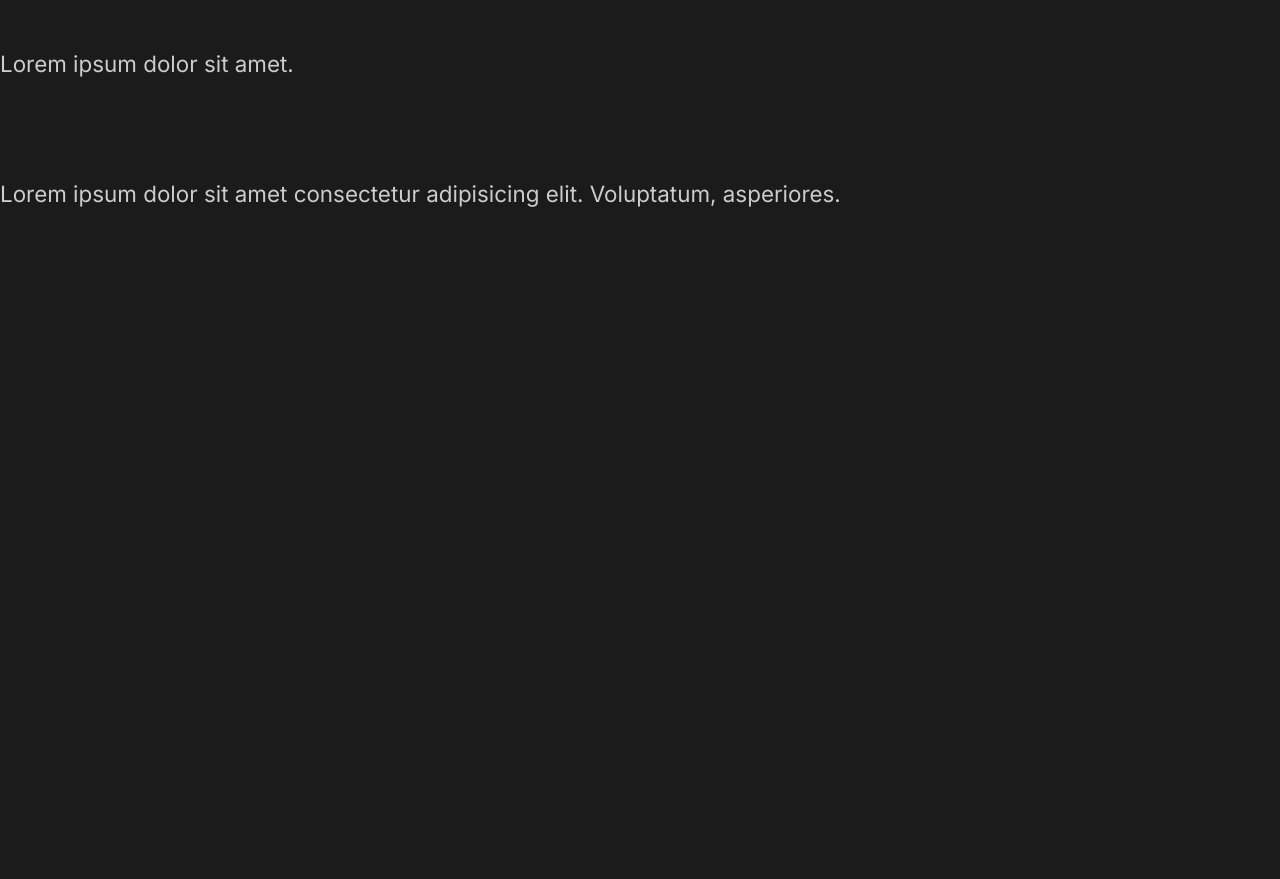
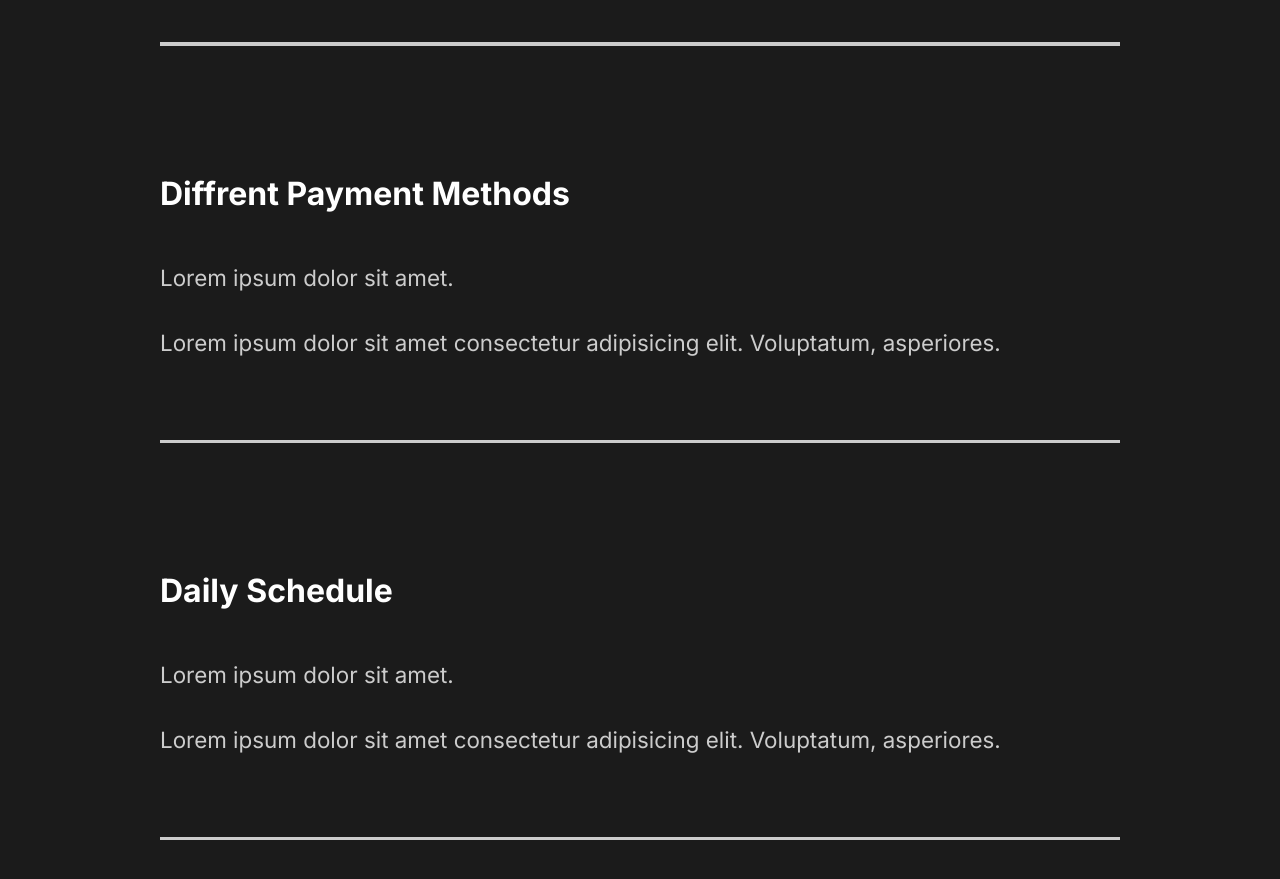
Before and after one commit to galica9999/capture, a React (Create React App) app: page / in a window 1280 px wide. Shown: the part 3006-3885 px from the top of the page. Before the commit the page ends 3265 px from the top, so only its background shows below. Built offline with nearby package versions, Linux system fonts and the light colour scheme.

Commit message:
styled faq section

```diff
--- a/src/components/FaqSection.js
+++ b/src/components/FaqSection.js
@@ -1,8 +1,10 @@
 import React from "react";
+import styled from "styled-components";
+import { About, Description, Image, Hide } from "../styles";
 
 const FaqSection = () => {
     return (
-        <div className="faq">
+        <Faq>
             <h2>
                 Any questions <span>FAQ</span>
             </h2>
@@ -15,6 +17,7 @@ const FaqSection = () => {
                         Voluptatum, asperiores.
                     </p>
                 </div>
+                <div className="faq-line"></div>
             </div>
             <div className="question">
                 <h4>What products do you offer?</h4>
@@ -25,6 +28,7 @@ const FaqSection = () => {
                         Voluptatum, asperiores.
                     </p>
                 </div>
+                <div className="faq-line"></div>
             </div>
             <div className="question">
                 <h4>Diffrent Payment Methods</h4>
@@ -35,6 +39,7 @@ const FaqSection = () => {
                         Voluptatum, asperiores.
                     </p>
                 </div>
+                <div className="faq-line"></div>
             </div>
             <div className="question">
                 <h4>Daily Schedule</h4>
@@ -45,9 +50,37 @@ const FaqSection = () => {
                         Voluptatum, asperiores.
                     </p>
                 </div>
+                <div className="faq-line"></div>
             </div>
-        </div>
+        </Faq>
     );
 };
 
+const Faq = styled(About)`
+    display: block;
+    span {
+        display: block;
+    }
+    h2 {
+        padding-bottom: 2rem;
+        font-weight: lighter;
+    }
+    .faq-line {
+        background: #cccccc;
+        height: 0.2rem;
+        margin: 2rem 0rem;
+        width: 100%;
+    }
+    .question {
+        padding: 3rem 0rem;
+        cursor: 2rem 0rem;
+    }
+    .answer {
+        padding: 2rem 0rem;
+        p {
+            padding: 1rem 0rem;
+        }
+    }
+`;
+
 export default FaqSection;
--- a/src/components/GlobalStyle.js
+++ b/src/components/GlobalStyle.js
@@ -36,6 +36,7 @@ const GlobalStyle = createGlobalStyle`
         }
         h4{
             font-weight: bold;
+            font-size: 2rem;
         }
         span{
             font-weight: bold;
```
